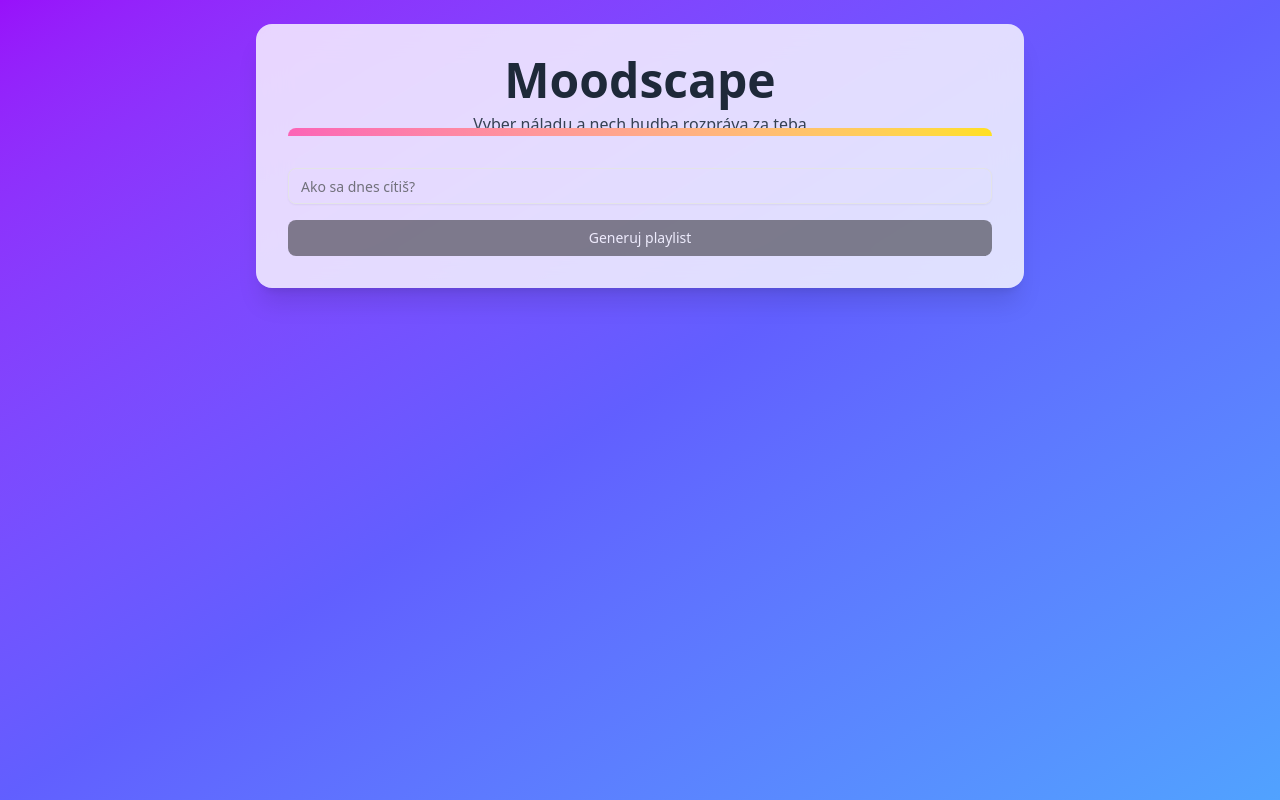
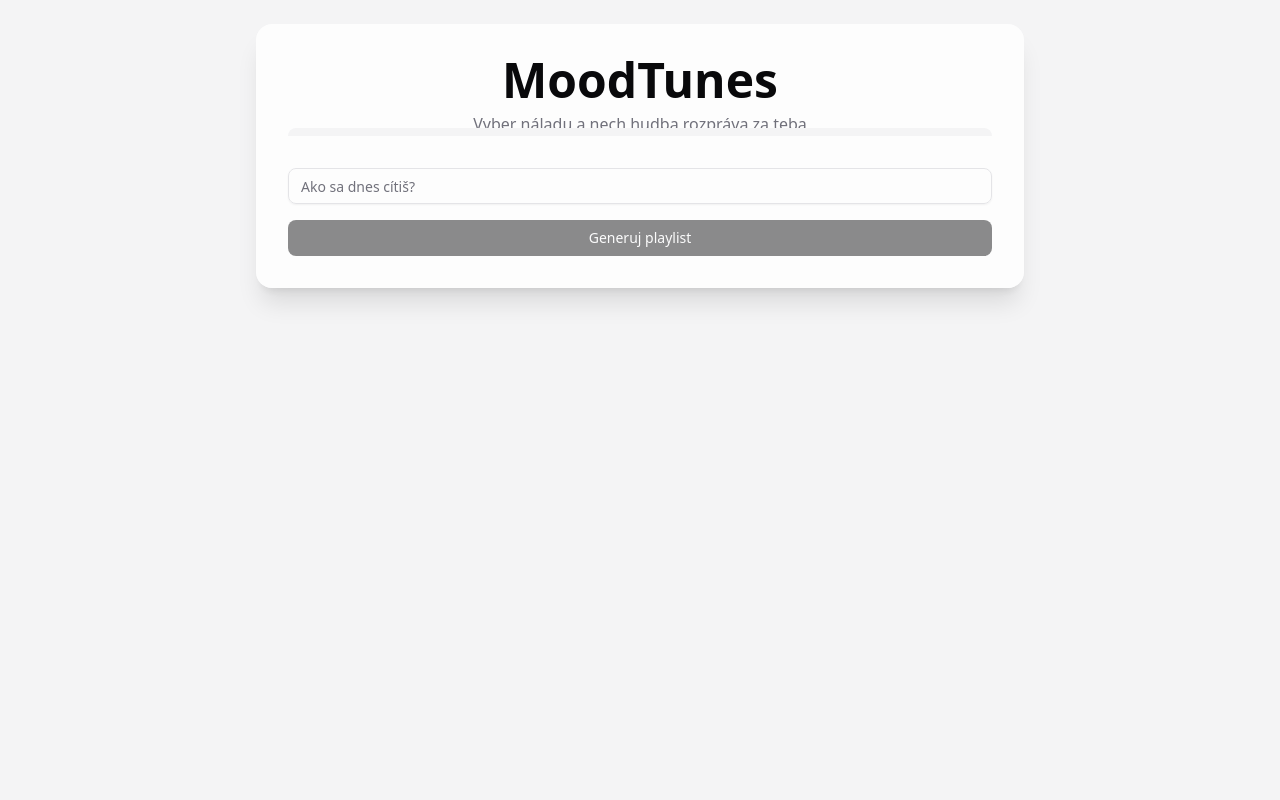
Before and after one commit to Dospalko/Moodscape, a React (Vite) app: page / in a window 1280 px wide. Built offline with nearby package versions, Linux system fonts and the light colour scheme.

Commit message:
fix: fixing desing

```diff
--- a/src/components/Header.tsx
+++ b/src/components/Header.tsx
@@ -1,4 +1,3 @@
-// src/components/Header.tsx
 import React from 'react';
 import { motion } from 'framer-motion';
 
@@ -9,18 +8,19 @@ export const Header: React.FC = () => {
   return (
     <header className="text-center mb-8 relative">
       <motion.h1
-        className="text-5xl font-extrabold text-gray-800"
+        className="text-5xl font-extrabold"
+        style={{ color: 'hsl(var(--primary))' }}
         initial={{ scale: 0.8, opacity: 0 }}
         animate={{ scale: 1, opacity: 1 }}
         transition={{ duration: 0.5 }}
       >
-        Moodscape
+        MoodTunes
       </motion.h1>
-      <p className="text-gray-700 mt-2">
+      <p className="text-muted-foreground mt-2">
         Vyber náladu a nech hudba rozpráva za teba
       </p>
       {/* Dekoratívna páska */}
-      <div className="absolute inset-x-0 bottom-0 h-2 bg-gradient-to-r from-pink-400 to-yellow-300 rounded-t-lg"></div>
+      <div className="absolute inset-x-0 bottom-0 h-2 bg-accent rounded-t-lg"></div>
     </header>
   );
 };
--- a/src/components/Layout.tsx
+++ b/src/components/Layout.tsx
@@ -1,6 +1,5 @@
-// src/components/Layout.tsx
 import React, { ReactNode } from 'react';
-
+import { cn } from '@/lib/utils';
 export interface LayoutProps {
   children: ReactNode;
 }
@@ -11,8 +10,8 @@ export interface LayoutProps {
  */
 export const Layout: React.FC<LayoutProps> = ({ children }) => {
   return (
-    <div className="min-h-screen bg-gradient-to-br from-purple-600 via-indigo-500 to-blue-400 p-6">
-      <div className="max-w-3xl mx-auto bg-white/80 backdrop-blur-lg rounded-2xl shadow-xl p-8">
+    <div className="min-h-screen bg-secondary p-6">
+      <div className="max-w-3xl mx-auto bg-card/80 backdrop-blur-lg rounded-2xl shadow-xl p-8">
         {children}
       </div>
     </div>
```
